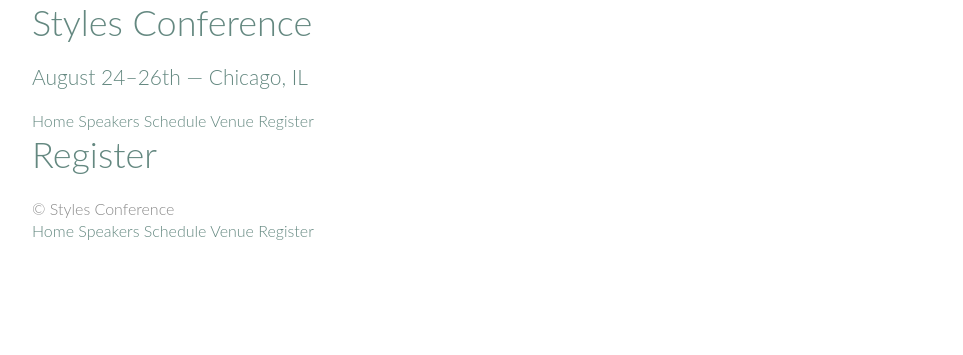
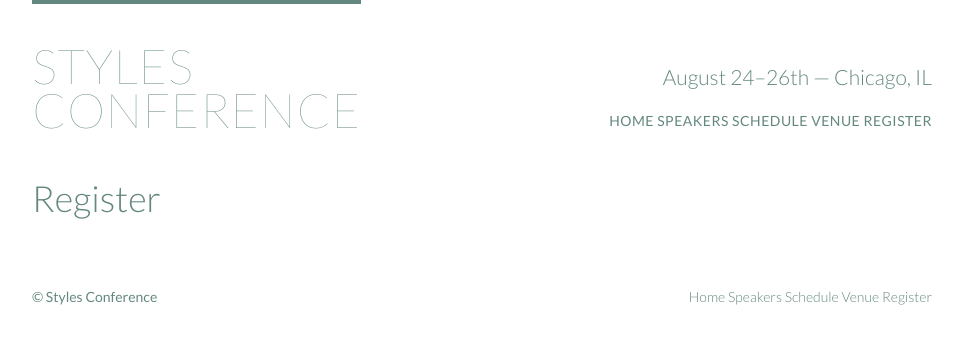
Before and after one commit to 266946/styles-conference, a plain HTML site: page register.html in a window 1280 px wide. Shown: the whole page, without its empty margins (158-1121 px from the left). Drawn offline with Linux system fonts and the light colour scheme.

Commit message:
october21v2

```diff
--- a/register.html
+++ b/register.html
@@ -5,21 +5,22 @@
     <meta charset="utf-8">
     <title>Register - Styles Conference</title>
     <link rel="stylesheet" href="assets/stylesheets/main.css">
+    <link rel="stylesheet" href="http://fonts.googleapis.com/css?family=Lato:100,300,400">
   </head>
 
   <body>
 
     <!-- Header -->
 
-    <header class="container">
+    <header class="container group">
 
-      <h1>
-        <a href="index.html">Styles Conference</a>
+      <h1 class="logo">
+        <a href="index.html">Styles <br> Conference</a>
       </h1>
 
-      <h3>August 24&ndash;26th &mdash; Chicago, IL</h3>
+      <h3 class="tagline">August 24&ndash;26th &mdash; Chicago, IL</h3>
 
-      <nav>
+      <nav class="nav primary-nav">
         <a href="index.html">Home</a>
         <a href="speakers.html">Speakers</a>
         <a href="schedule.html">Schedule</a>
@@ -39,11 +40,11 @@
 
     <!-- Footer -->
 
-    <footer class="container">
+    <footer class="primary-footer container group">
 
       <small>&copy; Styles Conference</small>
 
-      <nav>
+      <nav class="nav">
         <a href="index.html">Home</a>
         <a href="speakers.html">Speakers</a>
         <a href="schedule.html">Schedule</a>
```
Also changed, not shown: index.html (+5 -6 lines), schedule.html (+8 -7 lines), speakers.html (+8 -7 lines), venue.html (+8 -7 lines).
